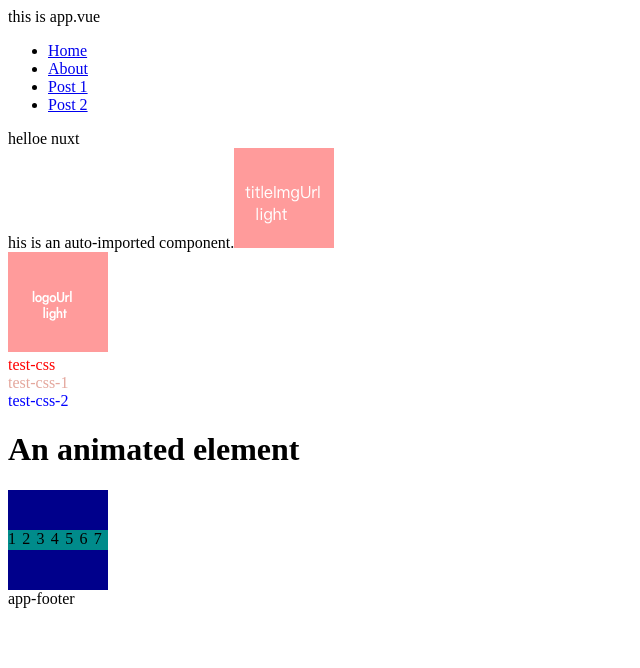
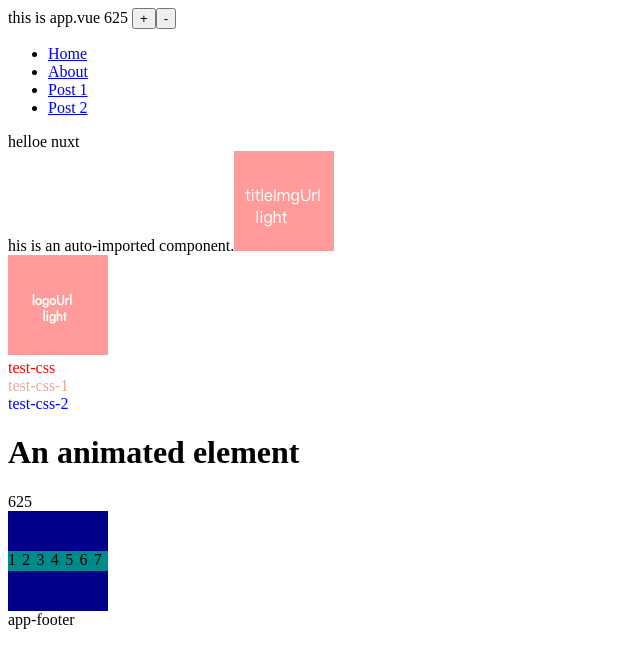
Before and after one commit to Fantilong/pk_front_nuxt, a Nuxt app: page / in a window 1280 px wide. Shown: the top 668 px of the page, without its empty margins (0-640 px from the left). Built offline with nearby package versions, Linux system fonts and the light colour scheme.

Commit message:
feat: 使用useState定义共享数据

```diff
--- a/app/app.vue
+++ b/app/app.vue
@@ -11,6 +11,14 @@
     </Head>
   <div class="app">
     this is app.vue
+    {{ counter }}
+    <button @click="counter++">
+      +
+    </button>
+    <button @click="counter--">
+      -
+    </button>
+
     <NuxtLayout>
       <NuxtPage />
     </NuxtLayout>
@@ -20,6 +28,11 @@
 <script lang="ts" setup>
 
 const title = ref('Hello World')
+
+
+const counter = useState('counter', () => {
+  return Math.round(Math.random() * 1000)
+});
 
 
 </script>
--- a/app/pages/about.vue
+++ b/app/pages/about.vue
@@ -2,6 +2,9 @@
     <div class="about-page">
         this is pages/about.vue
              <div class="test-css">test-css</div>
+
+                 <div class="counter"> {{ counter }}</div>
+
 
     </div>
 </template>
@@ -14,6 +17,8 @@ definePageMeta({
     }
 })
 
+ const counter = useState('counter');
+
 </script>
 
 <style scoped>
@@ -22,4 +27,8 @@ definePageMeta({
     background-color: darkblue;
 }
 
+.counter {
+    color: white ;
+}
+
 </style>
--- a/app/pages/index.vue
+++ b/app/pages/index.vue
@@ -13,6 +13,8 @@
      <div class="test-css-2">test-css-2</div>
 
      <h1 class="animate__animated animate__bounce">An animated element</h1>
+
+    <div class="counter"> {{ counter }}</div>
 
      <div class="content">
       <div class="item">1</div>
@@ -90,6 +92,8 @@ useHead({
 //   twitterCard: 'summary_large_image',
 // })
 
+ const counter = useState('counter');
+
 
 </script>
 
```
